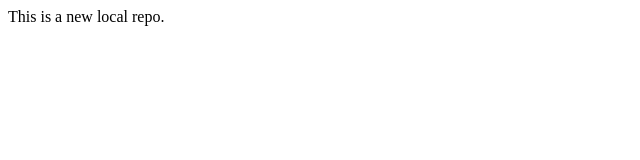
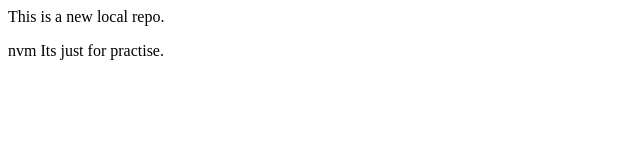
Before and after one commit to WhiteShadow005/localrepo, a plain HTML site: page index.html in a window 1280 px wide. Shown: the whole page, without its empty margins (0-640 px from the left). Drawn offline with Linux system fonts and the light colour scheme.

Commit message:
Add new paragraph

```diff
--- a/index.html
+++ b/index.html
@@ -1 +1,2 @@
 <p>This is a new local repo.</p>
+<P>nvm Its just for practise.</P>
```
